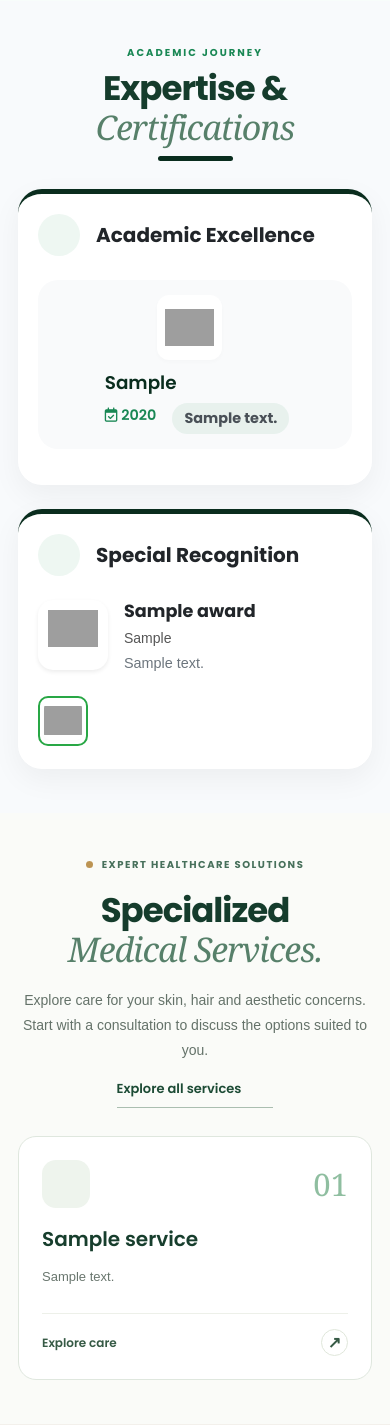
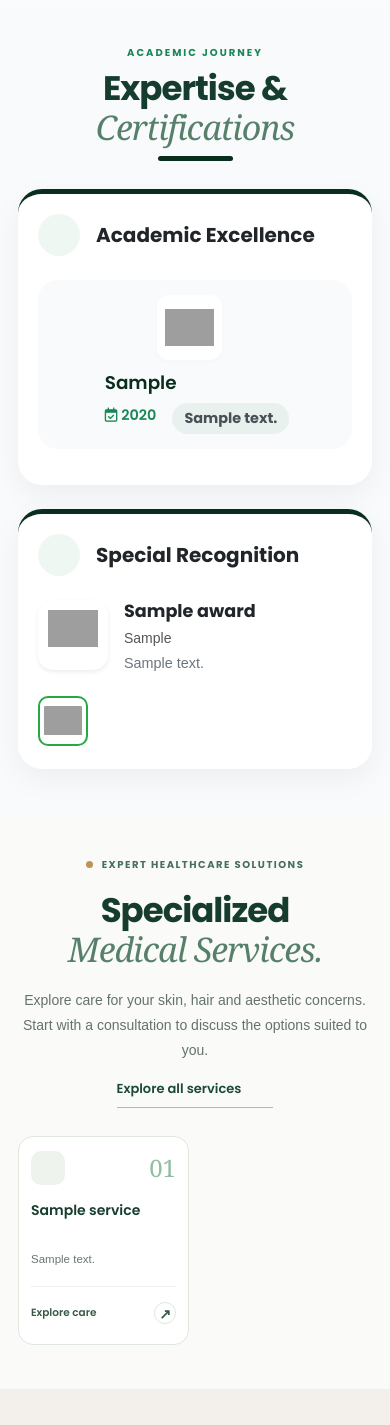
Before and after one commit to arifbillahcse/dr-profile1, a Laravel app: page / in a window 390 px wide. Shown: the part 1171-2596 px from the top of the page. Run offline with Laravel 12, Linux system fonts and the light colour scheme; data comes from the database, SQL or seed files in the repository; tables that the repository leaves empty hold one stand-in row (values such as "Sample post"); some libraries are stand-ins or nearby versions; some web fonts are replaced; grey boxes are pictures that could not be loaded.

Commit message:
Use compact two-column service cards on mobile

```diff
--- a/backend/public/site/css/site.css
+++ b/backend/public/site/css/site.css
@@ -100,7 +100,7 @@ body { overflow-x: clip; max-width: 100%; }
 .care-consultation>a { display: inline-flex; align-items: center; gap: 20px; color: #f1dfb9; font-size: 13px; font-weight: 600; text-decoration: none; white-space: nowrap; }
 .care-services a:focus-visible { outline: 2px solid #b99248; outline-offset: 5px; }
 @media(max-width:991px) { .care-services-heading { gap: 30px; }.care-services-grid { grid-template-columns: repeat(2,minmax(0,1fr)); }.care-consultation { padding: 24px; } }
-@media(max-width:575px) { .care-services { padding: 48px 0; }.care-services-heading { grid-template-columns: 1fr; gap: 20px; margin-bottom: 26px; }.care-services-intro { justify-self: start; }.care-services-grid { grid-template-columns: 1fr; gap: 14px; }.care-service { padding: 23px; }.care-service-top { margin-bottom: 18px; }.care-eyebrow { font-size: 9px; letter-spacing: 1.5px; }.care-consultation { align-items: start; flex-direction: column; }.care-consultation>a { margin-left: 61px; white-space: normal; } }
+@media(max-width:575px) { .care-services { padding: 48px 0; }.care-services-heading { grid-template-columns: 1fr; gap: 20px; margin-bottom: 26px; }.care-services-intro { justify-self: start; }.care-eyebrow { font-size: 9px; letter-spacing: 1.5px; }.care-consultation { align-items: start; flex-direction: column; }.care-consultation>a { margin-left: 61px; white-space: normal; } }
 
 /* Shared public typography, matching the medical services section. */
 :root {
@@ -219,6 +219,15 @@ h1, h2, h3, h4, h5, h6, .doc-name, .specialty { font-family: var(--site-font-bod
     .gallery-intro { margin-left: auto; margin-right: auto; }
     .gallery-invitation-inner { align-items: stretch; }
     .care-services-heading { gap: 18px; margin-bottom: 28px; }
+    .care-services-grid { grid-template-columns: repeat(2, minmax(0, 1fr)); gap: 12px; }
+    .care-service { min-width: 0; padding: 14px 12px; border-radius: 15px; }
+    .care-service-top { gap: 8px; margin-bottom: 16px; }
+    .care-service-icon { width: 34px; height: 34px; flex-shrink: 0; border-radius: 10px; font-size: 16px; }
+    .care-service-number { font-size: 24px; }
+    .care-service h3 { font-size: 14px; line-height: 1.4; min-height: 2.8em; margin-bottom: 10px; overflow-wrap: anywhere; }
+    .care-service>p { font-size: 11.5px; line-height: 1.7; margin-bottom: 16px; overflow-wrap: anywhere; }
+    .care-service-link { gap: 6px; min-height: 44px; padding-top: 10px; font-size: 10.5px; }
+    .care-service-link span { width: 22px; height: 22px; flex-shrink: 0; font-size: 14px; }
     .qualification-award-area header, .experience-area header, .section-header,
     .consultation-section>.container>.text-center { margin-bottom: 28px !important; }
     .care-consultation { text-align: center; align-items: center; gap: 20px; }
```
